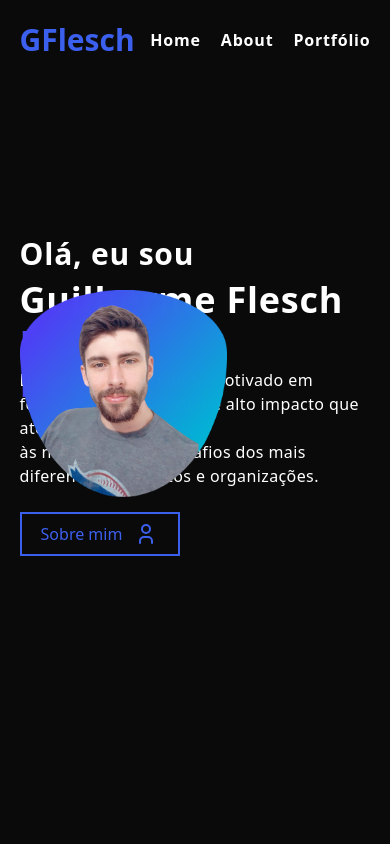
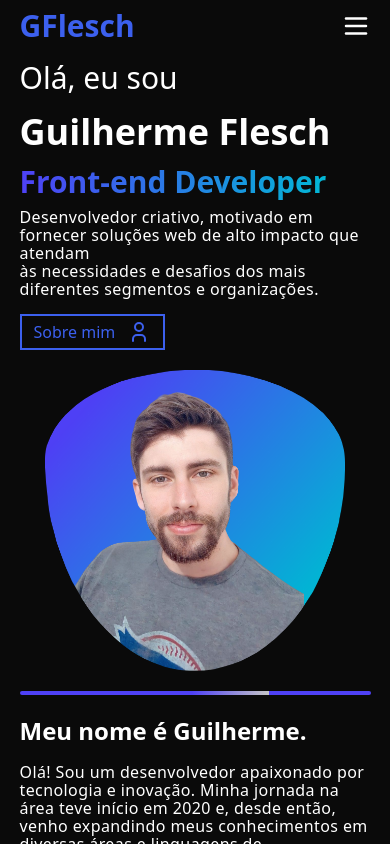
Before and after one commit to GuiFlesch/portfolio-react, a Next.js app: page / in a window 390 px wide. Built offline with nearby package versions, Linux system fonts and the light colour scheme.

Commit message:
correções, incrementos e responsividade

```diff
--- a/src/components/Button.tsx
+++ b/src/components/Button.tsx
@@ -1,10 +1,11 @@
 interface ButtonProps{
     nome: string
     icone?: any
+    className?: string
 }
 export default function Button(props: ButtonProps){
     return (
-        <button className="flex border-2 border-[#3C60EE] py-2 px-4 w-40 justify-center text-[#3C60EE] hover:bg-[#3C60EE] hover:text-white duration-300 gap-3">
+        <button className="flex border-2 border-[#3C60EE] px-3 py-1 justify-center text-[#3C60EE] hover:bg-[#3C60EE] hover:text-white duration-300 gap-3">
             {props.nome}{props.icone}
         </button>
     )
--- a/src/components/Grade.tsx
+++ b/src/components/Grade.tsx
@@ -1,6 +1,6 @@
 export default function Grade(props: any){
     return (
-        <div className="flex flex-col w-[90%] h-full my-6 mx-auto">
+        <div className="grid grid-cols-1 w-[90%] mx-auto h-screen justify-center md:w-[90%] md:mx-auto">
             {props.children}
         </div>
     )
--- a/src/components/Header.tsx
+++ b/src/components/Header.tsx
@@ -1,11 +1,19 @@
+import { useState } from "react";
 import GFlesch from "./GFlesch";
 import Menu from "./Menu";
+import { IconMenu2 } from "@tabler/icons-react";
 
 export default function Header(props: any) {
+  const [isMenuOpen, setIsMenuOpen] = useState(false)
+
+  const toggleMenu = () => {
+    setIsMenuOpen(!isMenuOpen);
+  }
+
   return (
-    <header className={`flex items-center w-full h-8 justify-between`}>
-      <GFlesch />
-      <Menu />
+    <header className="flex mx-auto pt-2 w-full justify-between items-center md:p-5">
+          <GFlesch />
+          <IconMenu2 onClick={toggleMenu} color="white" size={30}/>
     </header>
   );
 }
--- a/src/components/Main.tsx
+++ b/src/components/Main.tsx
@@ -5,42 +5,37 @@ import { IconUser } from "@tabler/icons-react";
 
 export default function Main() {
   return (
-    <main className="relative flex flex-col justify-center h-4/5 w-full">
-        <div className="flex flex-col h-[8.5em] tracking-wider font-semibold ">
-          <div>
-            <MaquinaDeEscrever
-              text="Olá, eu sou"
-              className="text-3xl text-white py-1"
-              esconderCursor
-            />
-          </div>
-          <div>
-            <MaquinaDeEscrever
-              text="Guilherme Flesch"
-              className="text-4xl font-bold text-white py-1"
-              delay={1300}
-              esconderCursor
-            />
-          </div>
-          <div>
-            <MaquinaDeEscrever
-              text="Front-end Developer"
-              className="text-4xl font-bold bg-gradient-to-r from-[#4F41F6] to-[#00BBD4] bg-clip-text text-transparent w-[28%]"
-              delay={2800}
-            />
-          </div>
-        </div>
-      <h2 className="text-white tracking-wide font-normal text-base flex mb-6">
-      Desenvolvedor criativo, motivado em fornecer soluções web de alto impacto que atendam<br /> às necessidades  e desafios dos mais diferentes segmentos e organizações.
+    <main className="flex flex-col md:flex-row mx-auto h-max w-full pt-3 gap-2 md:mt-24 items-center">
+      <div className="flex flex-col w-full gap-2">
+
+        <h1 className="text-3xl text-white py-1">Olá, eu sou</h1>
+        <h1 className="text-4xl font-bold text-white py-1">Guilherme Flesch</h1>
+
+        <MaquinaDeEscrever
+          text="Front-end Developer"
+          className="text-3xl md:text-4xl font-bold bg-gradient-to-r from-[#4F41F6] to-[#00BBD4] bg-clip-text text-transparent w-[90%]"
+          delay={1000}
+          esconderCursor
+        />
+      <h2 className="text-white tracking-wide leading-[18px] font-light text-base flex mb-2">
+        Desenvolvedor criativo, motivado em fornecer soluções web de alto
+        impacto que atendam
+        <br /> às necessidades e desafios dos mais diferentes segmentos e
+        organizações.
       </h2>
-      <div className="absolute right-36 hover:scale-110 duration-300 hover:rotate-3">
-      <Image
-      src="/GFlesch-img-2.png"
-      width={400}
-      height={400}
-      alt="Foto de Guilherme Flesch"/>
+      <div>
+      <Button nome="Sobre mim" icone={<IconUser />} />
       </div>
-      <Button nome="Sobre mim" icone={<IconUser/>}/>
+      </div>
+      <div className="flex justify-center mx-auto mt-3 md:ml-32 hover:scale-110 duration-300 hover:rotate-3 w-full">
+        <Image
+          src="/GFlesch-img-2.png"
+          width={300}
+          height={300}
+          alt="Foto de Guilherme Flesch"
+          className="md:w-[400px] md:h-[400px]"
+        />
+      </div>
     </main>
   );
 }
--- a/src/components/MaquinaDeEscrever.tsx
+++ b/src/components/MaquinaDeEscrever.tsx
@@ -21,7 +21,7 @@ export function MaquinaDeEscrever(props: any) {
   }, []);
   return (
       <div className={`flex ${props.className ?? ""}`}>
-        <p>
+        <p className="h-9 md:h-11">
           {text}
         </p>
 
@@ -30,6 +30,7 @@ export function MaquinaDeEscrever(props: any) {
                 |
             </span>
           )}
+
       </div>
   );
 }
--- a/src/components/Menu.tsx
+++ b/src/components/Menu.tsx
@@ -5,7 +5,7 @@ export default function Menu(props: any){
         <nav>
             <ul className="flex gap-5 text-white">
                 <MenuItem nome="Home"/>
-                <MenuItem nome ="About"/>
+                <MenuItem nome="About"/>
                 <MenuItem nome="Portfólio"/>
             </ul>
         </nav>
--- a/src/components/Pagina.tsx
+++ b/src/components/Pagina.tsx
@@ -5,7 +5,7 @@ interface PaginaProps{
   }
 export default function Pagina(props: PaginaProps){
     return (
-        <div className={`flex w-screen h-screen bg-neutral-950 overflow-x-hidden`}>
+        <div className={`flex w-screen h-full bg-neutral-950 overflow-x-hidden`}>
             <Grade>
                 {props.children}
             </Grade>
--- a/src/components/SectionAbout.tsx
+++ b/src/components/SectionAbout.tsx
@@ -1,7 +1,31 @@
-export default function SectionAbout(){
-    return (
-        <section>
+import Image from "next/image";
+import Button from "./Button";
+import { IconDownload } from "@tabler/icons-react";
 
-        </section>
-    )
+export default function SectionAbout() {
+  return (
+
+    <section className={`flex flex-col mt-5 mx-auto md:mt-40 text-white gap-3`}>
+      <hr className="animate-hrAnimation border-none p-[2px] rounded-lg"/>
+      <h1 className="text-2xl font-bold pt-2">Meu nome é Guilherme.</h1>
+      <p className="text-base pt-1 tracking-wide leading-[18px] font-light">
+        Olá! Sou um desenvolvedor apaixonado por
+        tecnologia e inovação. Minha jornada na área teve início em 2020 e,
+        desde então, venho expandindo meus conhecimentos em diversas áreas e
+        linguagens de programação.
+      </p>
+      <p className="text-base pt-1 tracking-wide leading-[18px] font-light">
+      Ao longo dos meus estudos, tive a oportunidade de trabalhar em projetos de
+      back-end com tecnologias como Java, C#, MySQL e também utilizei frameworks
+      como Springboot, .NET e ASP.NET. Meu interesse em criar boas experiências
+      digitais me levou a desenvolver habilidades em UI/UX, buscando sempre a
+      melhor forma de combinar estética e usabilidade em meus projetos.
+      </p>
+      <div className="mt-3">
+        <Button nome="Download CV" icone={<IconDownload />} />
+      </div>
+      <br />
+      <p></p>
+    </section>
+  );
 }
--- /dev/null
+++ b/src/components/Skills.tsx
@@ -0,0 +1,7 @@
+export default function Skills(){
+    return (
+        <section>
+            <h1>Habilidades</h1>
+        </section>
+    )
+}
--- a/src/pages/index.tsx
+++ b/src/pages/index.tsx
@@ -1,6 +1,8 @@
 import Header from "@/components/Header";
 import Main from "@/components/Main";
 import Pagina from "@/components/Pagina";
+import SectionAbout from "@/components/SectionAbout";
+import Skills from "@/components/Skills";
 import Image from "next/image";
 
 
@@ -9,7 +11,8 @@ export default function Home() {
     <Pagina>
       <Header/>
       <Main />
-
+      <SectionAbout/>
+      <Skills />
     </Pagina>
   );
 }
```
Also changed, not shown: tailwind.config.js (+162 -0 lines), public/GFlesch2-img.png (added), public/GFlesch3-img.jpeg (added).
